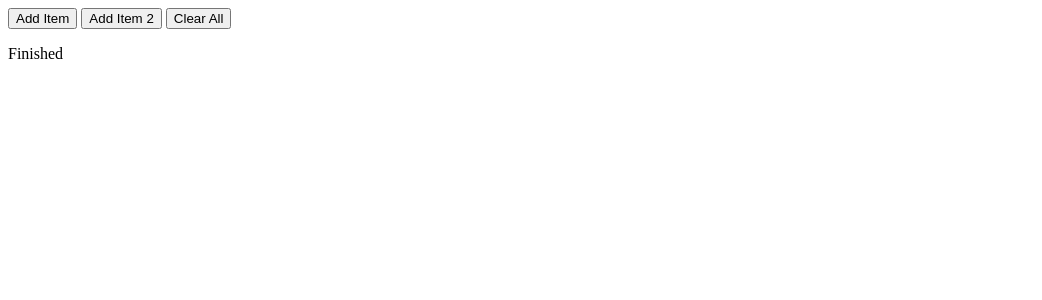
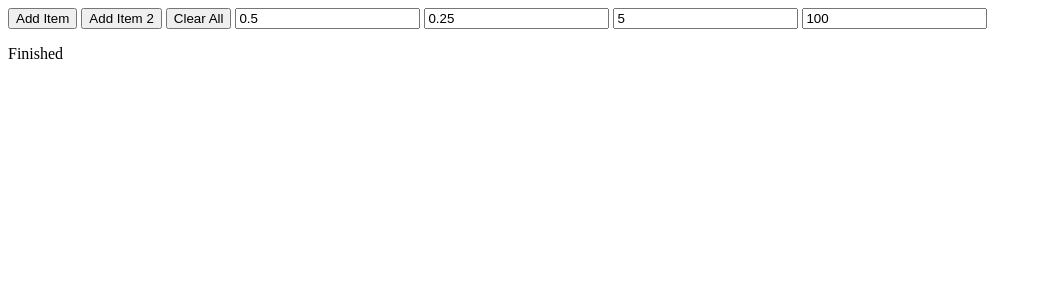
Before and after one commit to samjwillis97/svelte-store-playground, a SvelteKit app: page / in a window 1280 px wide. Shown: the top 300 px of the page, without its empty margins (0-1042 px from the left). Built offline with nearby package versions, Linux system fonts and the light colour scheme.

Commit message:
Added some fields to the page for config.

```diff
--- a/src/lib/my-store.ts
+++ b/src/lib/my-store.ts
@@ -4,6 +4,24 @@ import { get, writable, type Writable } from 'svelte/store';
 const retries = 5;
 const backoff = 500;
 const DEBUG = true;
+
+let config: StoreConfig = {
+	retryCount: 5,
+	retryBackoffTime: 100
+};
+
+export type StoreConfig = {
+	retryCount: number;
+	retryBackoffTime: number;
+};
+
+export function getConfig(): StoreConfig {
+	return config;
+}
+
+export function updateConfig(updated: StoreConfig) {
+	config = updated;
+}
 
 // Would love to get rid of this any
 const storeMap: Map<string, any> = new Map();
--- a/src/lib/service.ts
+++ b/src/lib/service.ts
@@ -1,12 +1,28 @@
 import { sleep } from './utils.js';
 
 let todos: string[] = [];
-const failureRate = 0.5;
-const sleepTime = 0.25;
-const DEBUG = true;
+
+export const DEBUG = true;
+let config: ServiceConfig = {
+	failureRate: 0.5,
+	sleepTime: 0.25
+};
+
+export type ServiceConfig = {
+	failureRate: number;
+	sleepTime: number;
+};
+
+export function getConfig(): ServiceConfig {
+	return config;
+}
+
+export function updateConfig(updated: ServiceConfig) {
+	config = updated;
+}
 
 export async function get() {
-	await sleep(sleepTime);
+	await sleep(config.sleepTime);
 	if (shouldError()) throw new Error('unable to get');
 	if (DEBUG) console.log('service: get');
 	// NOTE: Stringify used to prevent sending back the same ref
@@ -15,7 +31,7 @@ export async function get() {
 }
 
 export async function add() {
-	await sleep(sleepTime);
+	await sleep(config.sleepTime);
 	if (shouldError()) throw new Error('unable to add');
 	todos.push(todos.length.toString());
 	if (DEBUG) console.log('service: add');
@@ -24,7 +40,7 @@ export async function add() {
 }
 
 export async function deleteAll() {
-	await sleep(sleepTime);
+	await sleep(config.sleepTime);
 	if (shouldError()) throw new Error('unable to deleteAll');
 	todos = [];
 	if (DEBUG) console.log('service: deleteAll');
@@ -33,7 +49,7 @@ export async function deleteAll() {
 }
 
 export async function deleteItem(key: string) {
-	await sleep(sleepTime);
+	await sleep(config.sleepTime);
 	if (shouldError()) throw new Error('unable to deleteItem');
 	const index = todos.findIndex((v) => v === key);
 	if (index !== -1) {
@@ -45,5 +61,6 @@ export async function deleteItem(key: string) {
 }
 
 function shouldError() {
-	return Math.random() < failureRate;
+	console.log(config.failureRate);
+	return Math.random() < config.failureRate;
 }
--- a/src/routes/+page.svelte
+++ b/src/routes/+page.svelte
@@ -1,11 +1,38 @@
 <script lang="ts">
 	import { addTodo, addTodoV2, clearAll, deleteTodo, getTodos } from '../lib/store';
+	import {
+		getConfig as getServiceConfig,
+		updateConfig as updateServiceConfig
+	} from '../lib/service';
+	import { getConfig as getStoreConfig, updateConfig as updateStoreConfig } from '../lib/my-store';
+	import { to_number } from 'svelte/internal';
+
+	// config
+	let serviceConfig = getServiceConfig();
+	let serviceFailureRate = serviceConfig.failureRate;
+	let serviceSleepTime = serviceConfig.sleepTime;
+
+	let storeConfig = getStoreConfig();
+	let storeRetryCount = storeConfig.retryCount;
+	let storeRetryBackoff = storeConfig.retryBackoffTime;
+
+	function handleServiceConfigInputUpdate() {
+		serviceConfig.failureRate = to_number(serviceFailureRate);
+		serviceConfig.sleepTime = to_number(serviceSleepTime);
+		updateServiceConfig(serviceConfig);
+	}
+
+	function handleStoreConfigInputUpdate() {
+		storeConfig.retryCount = to_number(storeRetryCount);
+		storeConfig.retryBackoffTime = to_number(storeRetryBackoff);
+		updateStoreConfig(storeConfig);
+	}
 
 	let todos = getTodos();
 	let addTodoMutator = addTodoV2();
 
 	function handleAddItem() {
-		console.log('adding');
+		console.log('add button');
 		addTodo();
 	}
 
@@ -13,7 +40,7 @@
 		$addTodoMutator.mutate();
 	}
 
-	addTodoMutator.subscribe((v) => console.log(v));
+	// addTodoMutator.subscribe((v) => console.log(v));
 
 	// To communicate mutation error back up to this layer,
 	// need to make the mutation a class, with that mutate method
@@ -25,6 +52,12 @@
 <button disabled={$todos.isLoading} on:click={handleAddItem}>Add Item</button>
 <button disabled={$addTodoMutator.isLoading} on:click={handleAddItemV2}>Add Item 2</button>
 <button on:click={clearAll}>Clear All</button>
+
+<input bind:value={serviceFailureRate} on:change={handleServiceConfigInputUpdate} />
+<input bind:value={serviceSleepTime} on:change={handleServiceConfigInputUpdate} />
+
+<input bind:value={storeRetryCount} on:change={handleStoreConfigInputUpdate} />
+<input bind:value={storeRetryBackoff} on:change={handleStoreConfigInputUpdate} />
 
 <div>
 	{#if $addTodoMutator.isError}
```
Also changed, not shown: 18 other files (tests, documents, lock files or other folders).
